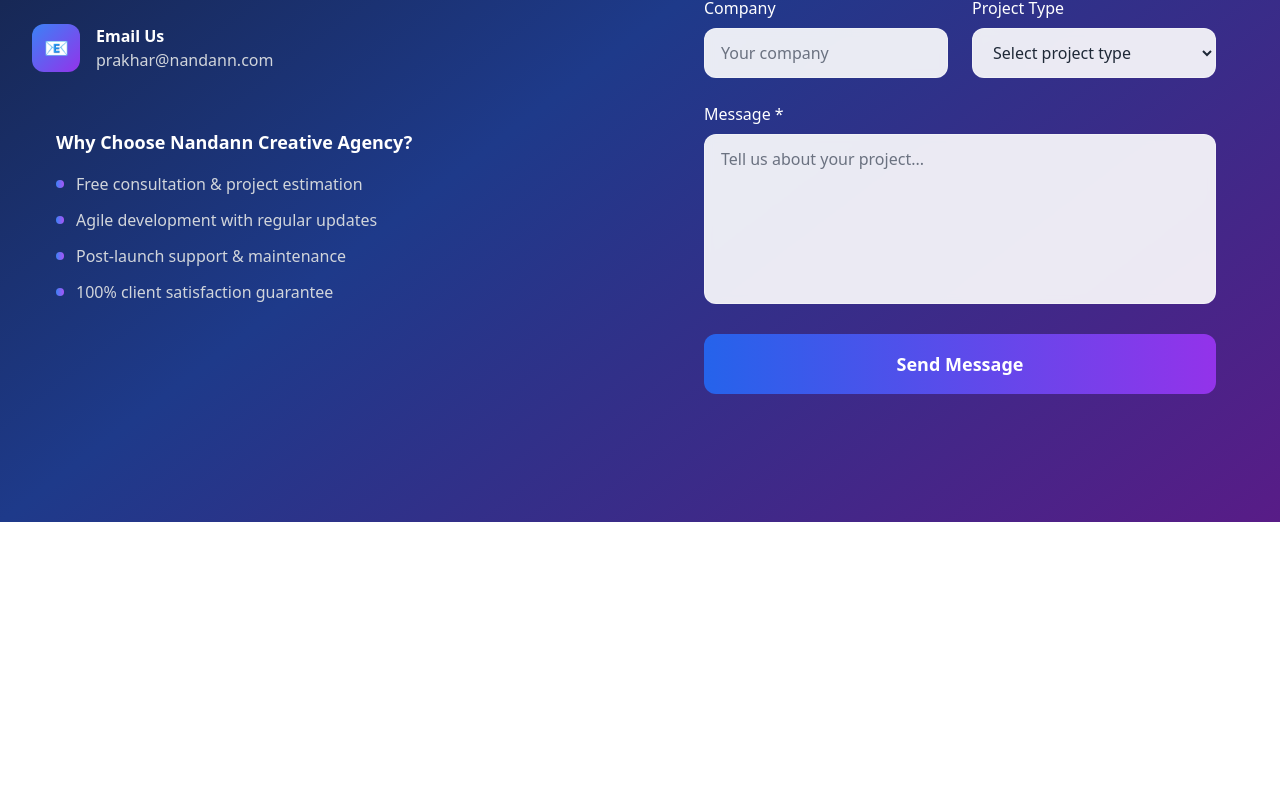
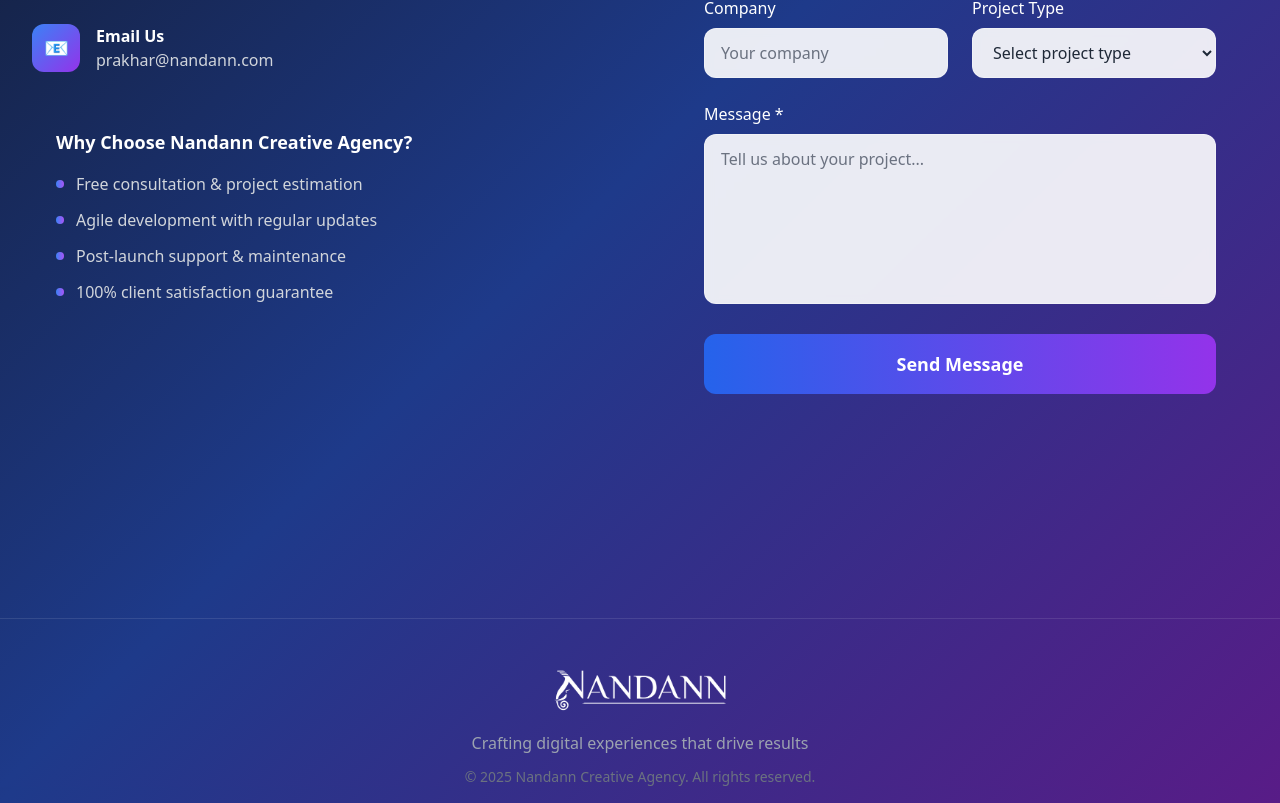
Before and after one commit to prakharbhatia/nandann-creative, a Next.js app: page /contact in a window 1280 px wide. Shown: the part 458-1261 px from the top of the page. Before the commit the page ends 980 px from the top, so only its background shows below. Built offline with nearby package versions, Linux system fonts and the light colour scheme.

Commit message:
Fix footer spacing and white space background issue

```diff
--- a/components/Footer.tsx
+++ b/components/Footer.tsx
@@ -35,7 +35,7 @@
         <p className="text-gray-400 mb-3">
           Crafting digital experiences that drive results
         </p>
-        <p className="text-gray-500 text-sm mb-8">
+                  <p className="text-gray-500 text-sm mb-4">
           © 2025 Nandann Creative Agency. All rights reserved.
         </p>
       </div>
--- a/pages/about.tsx
+++ b/pages/about.tsx
@@ -13,7 +13,7 @@
         <meta name="viewport" content="width=device-width, initial-scale=1" />
       </Head>
 
-      <div className="bg-gradient-to-br from-gray-900 via-blue-900 to-purple-900 min-h-screen">
+      <div className="min-h-screen">
         <Navigation />
         <About />
         <Footer />
--- a/pages/contact.tsx
+++ b/pages/contact.tsx
@@ -2,6 +2,7 @@
 import Head from 'next/head';
 import Navigation from '../components/Navigation';
 import Contact from '../components/Contact';
+import Footer from '../components/Footer';
 
 export default function ContactPage() {
   return (
@@ -12,9 +13,10 @@
         <meta name="viewport" content="width=device-width, initial-scale=1" />
       </Head>
 
-      <div className="bg-gradient-to-br from-gray-900 via-blue-900 to-purple-900 min-h-screen">
+      <div className="min-h-screen">
         <Navigation />
         <Contact />
+        <Footer />
       </div>
     </>
   );
--- a/pages/index.tsx
+++ b/pages/index.tsx
@@ -13,7 +13,7 @@
         <meta name="viewport" content="width=device-width, initial-scale=1" />
       </Head>
 
-      <div className="bg-gradient-to-br from-gray-900 via-blue-900 to-purple-900 min-h-screen">
+      <div className="min-h-screen">
         <Navigation />
         <Hero />
         <Footer />
--- a/pages/portfolio.tsx
+++ b/pages/portfolio.tsx
@@ -13,7 +13,7 @@
         <meta name="viewport" content="width=device-width, initial-scale=1" />
       </Head>
 
-      <div className="bg-gradient-to-br from-gray-900 via-blue-900 to-purple-900 min-h-screen">
+      <div className="min-h-screen">
         <Navigation />
         <Portfolio />
         <Footer />
--- a/pages/services.tsx
+++ b/pages/services.tsx
@@ -13,7 +13,7 @@
         <meta name="viewport" content="width=device-width, initial-scale=1" />
       </Head>
 
-      <div className="bg-gradient-to-br from-gray-900 via-blue-900 to-purple-900 min-h-screen">
+      <div className="min-h-screen">
         <Navigation />
         <Services />
         <Footer />
--- a/styles/globals.css
+++ b/styles/globals.css
@@ -1,6 +1,11 @@
 @tailwind base;
 @tailwind components;
 @tailwind utilities;
+
+html, body {
+  background: linear-gradient(to bottom right, #111827, #1e3a8a, #581c87);
+  min-height: 100vh;
+}
 
 @keyframes slideInUp {
   0% {
```
